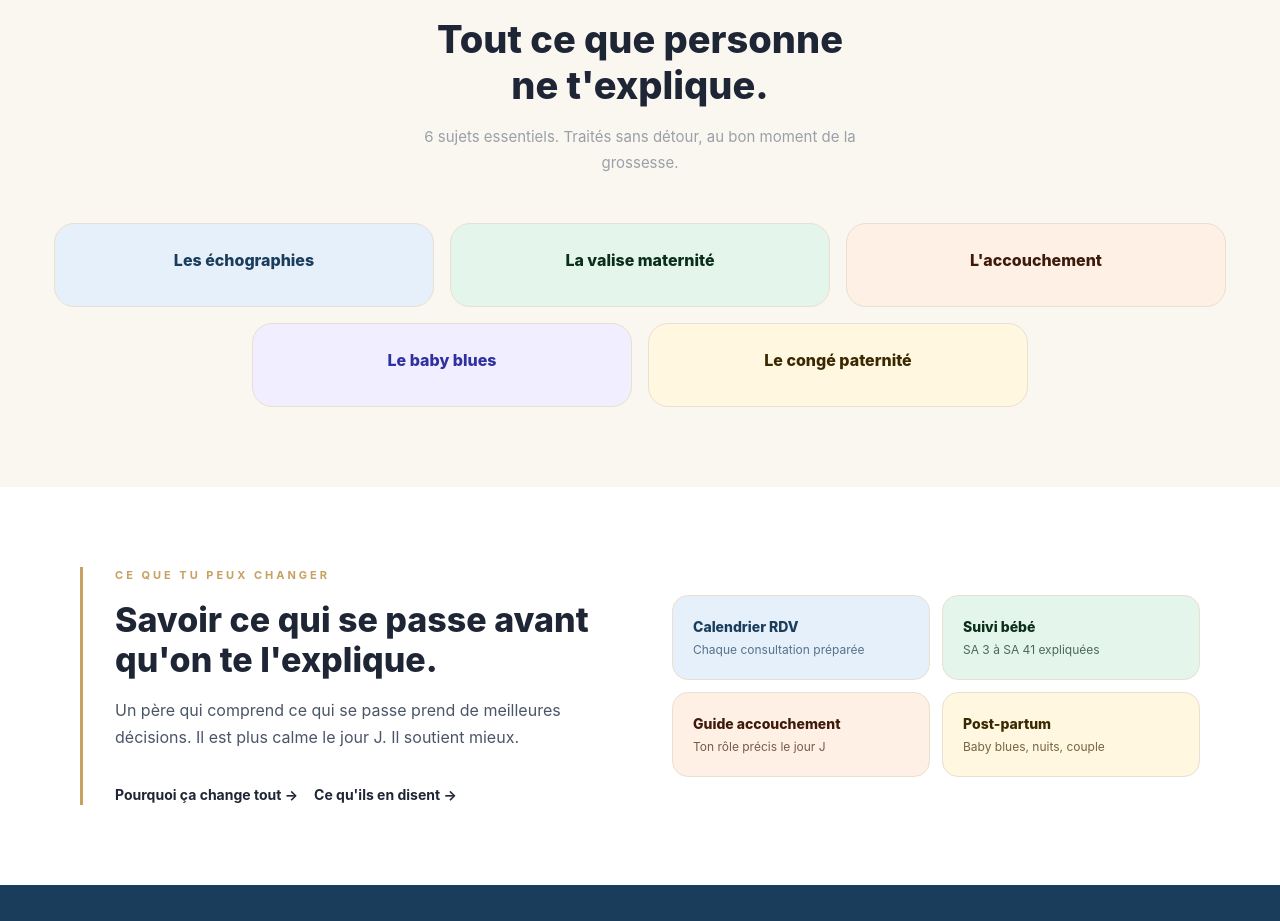
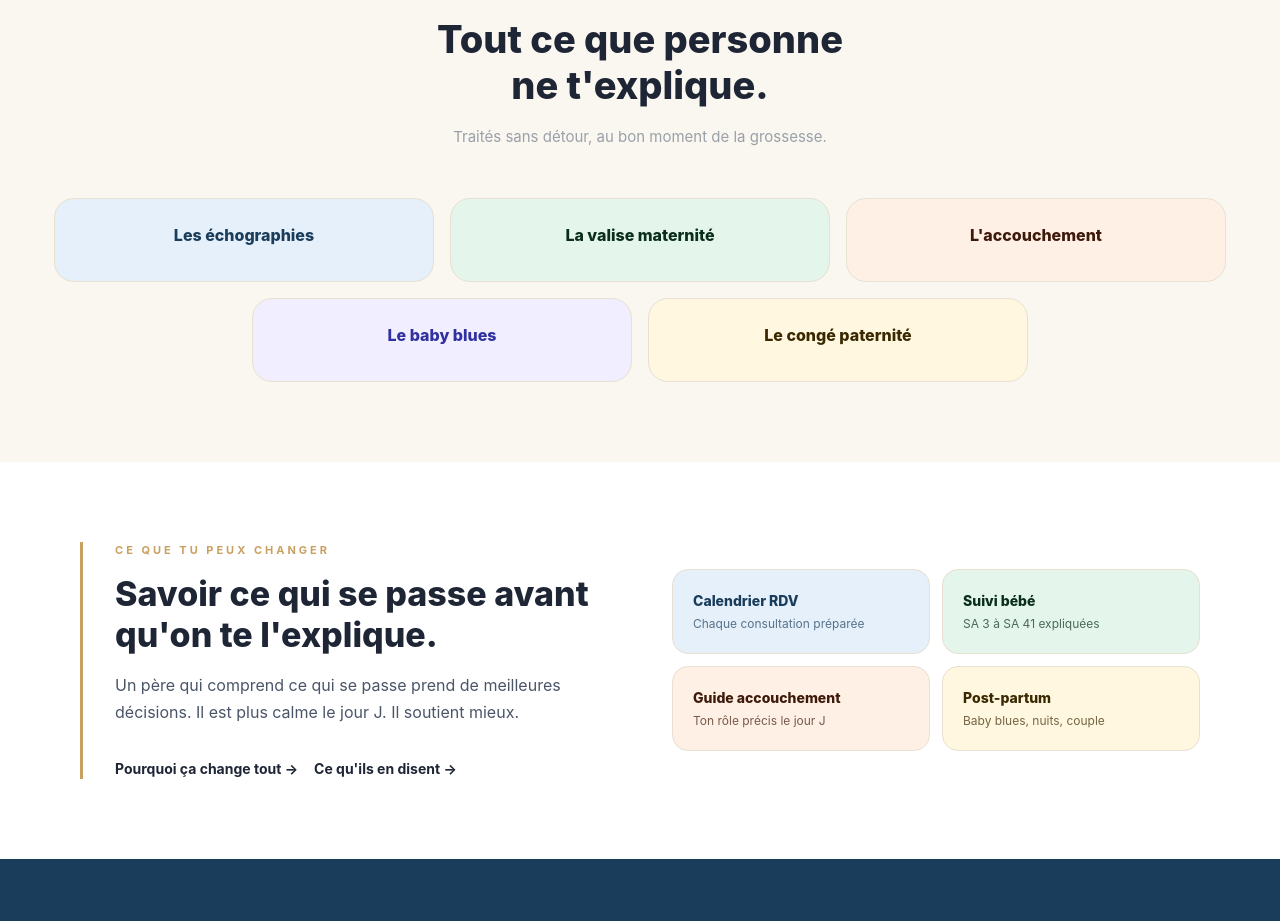
Before and after one commit to Julproject/dadup, a Next.js app: page / in a window 1280 px wide. Shown: the part 1046-1967 px from the top of the page. Built offline with nearby package versions, Linux system fonts and the light colour scheme.

Commit message:
Update page.tsx

```diff
--- a/app/page.tsx
+++ b/app/page.tsx
@@ -206,7 +206,7 @@ export default function Home() {
           <div style={{textAlign:'center', marginBottom:'48px'}}>
             <p style={{color:C.blue, fontSize:'11px', fontWeight:700, letterSpacing:'3px', textTransform:'uppercase' as const, margin:'0 0 16px'}}>Ce que DadUp couvre</p>
             <h2 style={{color:C.dark, fontSize:'38px', fontWeight:800, margin:'0 0 16px', lineHeight:1.2}}>Tout ce que personne<br/>ne t&apos;explique.</h2>
-            <p style={{color:C.textLight, fontSize:'15px', margin:'0 auto', maxWidth:'480px', lineHeight:1.7}}>6 sujets essentiels. Traités sans détour, au bon moment de la grossesse.</p>
+            <p style={{color:C.textLight, fontSize:'15px', margin:'0 auto', maxWidth:'480px', lineHeight:1.7}}>Traités sans détour, au bon moment de la grossesse.</p>
           </div>
           <div className="newbie-grid">
             {[
```
